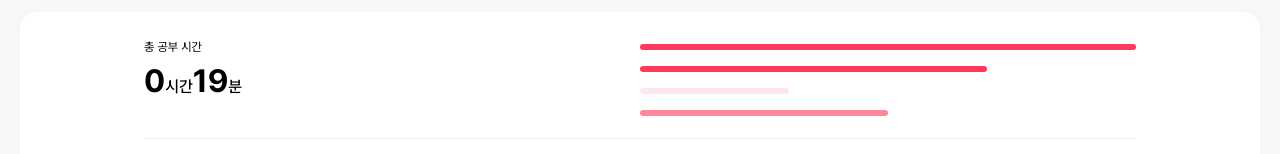
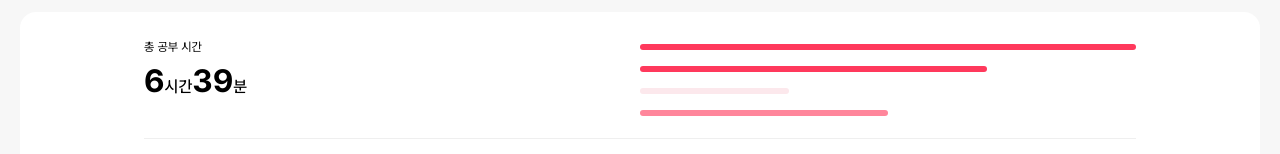
Before and after one commit to prgrms-web-devcourse-final-project/WEB4_5_9to6_FE, a Next.js app: page / in a window 1280 px wide. Shown: the part 406-560 px from the top of the page. Built offline with nearby package versions, Linux system fonts and the light colour scheme.

Commit message:
fix: 임의의 시간 데이터

```diff
--- a/src/components/StudyTime.tsx
+++ b/src/components/StudyTime.tsx
@@ -43,8 +43,10 @@ export default function StudyTime() {
                                     <p className="c2">총 공부 시간</p>
                                 </div>
                                 <p className="h1">
-                                    0<span className="h5">시간</span>
-                                    19<span className="h5">분</span>
+                                    {hours}
+                                    <span className="h5">시간</span>
+                                    {minutes}
+                                    <span className="h5">분</span>
                                 </p>
                             </div>
                             <div className="flex w-1/2 flex-col gap-4">
```
